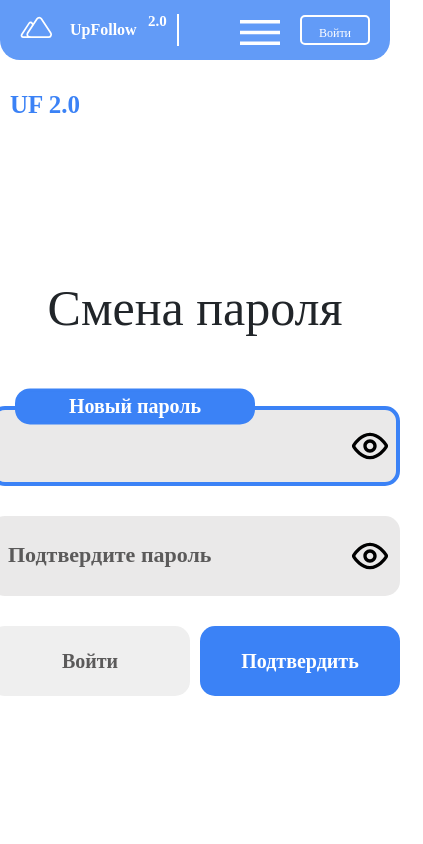
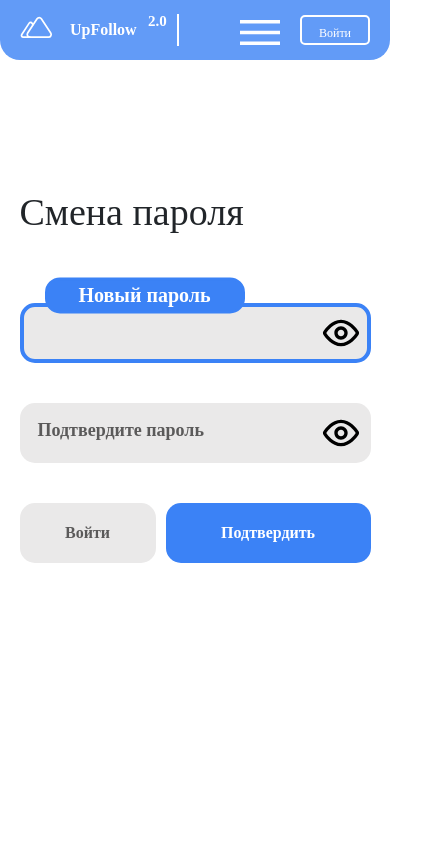
Before and after one commit to OverflowProjectMSP/final, a Vue app in the folder client/: page /EnterNewPassword in a window 390 px wide. Shown: the top 844 px of the page, 423 px wide, since content can reach past the window. Built offline with nearby package versions, Linux system fonts and the light colour scheme; no server answers; a web font is replaced by a local one.

Commit message:
Правка ебучей адаптивки, чтоб ее

```diff
--- a/client/src/components/Login/EnterCodePage.vue
+++ b/client/src/components/Login/EnterCodePage.vue
@@ -100,7 +100,6 @@ export default {
       </div>
     </form>
       <div class="mail" @click="pushtoFAQ">
-        <img src="/mail.svg" alt="" />
       </div>
       <div class="pass-err">
         <a href="" class="a mt-3">Не приходит код?</a>
@@ -147,7 +146,9 @@ h6 {
   top: 10px;
   left: 10px;
   display: block;
+  z-index: 6;
 }
+
 .img-container {
   display: block;
 }
@@ -159,10 +160,10 @@ h6 {
 }
 .all-container {
   display: flex;
-  background-color: #ecedee;
+  background-color: #fff;
   align-items: center;
   justify-content: center;
-  height: auto;
+  height: 100vh;
   width: 100%;
   position: relative;
 }
@@ -170,10 +171,14 @@ h6 {
   display: flex;
   border-radius: 50px;
   margin: 80px;
+  margin-top: -80px;
   width: 1100px;
   height: 620px;
   background: #fff;
   position: relative;
+  -webkit-box-shadow: 4px 1px 8px 2px rgba(34, 60, 80, 0.2);
+  -moz-box-shadow: 4px 1px 8px 2px rgba(34, 60, 80, 0.2);
+  box-shadow: 4px 1px 8px 2px rgba(34, 60, 80, 0.2);
 }
 .img {
   height: 620px;
@@ -369,12 +374,12 @@ h1 {
 
 }
 @media (max-width: 1235px) {
-  /* .mail img {
-    position: absolute;
-    top: 550px;
-    cursor: pointer;
-    right: -70px;
-  } */
+  .login-container {
+    margin-top: -50px !important;
+  }
+
+  .all-container {
+  }
 }
 
 @media (max-width: 1199px) {
@@ -439,6 +444,10 @@ h1 {
   .btn-container {
     top: 0;
     left: 400px;
+  }
+
+  .all-container {
+    height: 800px;
   }
 }
 @media (max-width: 705px) {
@@ -552,7 +561,7 @@ h1 {
   .input {
     margin-bottom: 40px;
     border-radius: 15px;
-    width: 300px;
+    width: 100%;
     height: 60px;
     background: #eae9e9;
     border: none;
@@ -561,6 +570,21 @@ h1 {
     font-weight: 500;
     font-size: 17px;
     color: #000000;
+  }
+  .input-container {
+    width: 80% !important;
+  }
+  .div-nickname {
+    width: 95%;
+  }
+
+  .btn-container {
+    width: 95%;
+  }
+
+  .login {
+    width: 100%;
+    margin: 0 !important;
   }
   .eye {
     position: absolute;
@@ -597,10 +621,14 @@ h1 {
 @media (max-width: 505px) {
   .all-container {
     background: #fff;
+    height: 600px;
   }
 
   .login-container {
-    margin: 0;
+    margin-top: -50px !important;
+
+    -webkit-box-shadow: none;
+    box-shadow: none;
   }
   /* .login-container {
     -webkit-box-shadow: 4px 4px 100px 0px rgba(34, 60, 80, 0.2);
@@ -610,4 +638,21 @@ h1 {
     margin-left: 50px;
   } */
 }
+
+@media (max-width: 450px) {
+  .login-container {
+    -webkit-box-shadow: none;
+    box-shadow: none;
+
+    margin-top: -140px;
+  }
+
+  .head h1 {
+    width: 300px;
+  }
+
+  .head p {
+    width: 300px;
+  }
+}
 </style>
--- a/client/src/components/Login/EnterCodePage1.vue
+++ b/client/src/components/Login/EnterCodePage1.vue
@@ -149,6 +149,7 @@ h6 {
   top: 10px;
   left: 10px;
   display: block;
+  z-index: 6;
 }
 .img-container {
   display: block;
@@ -161,10 +162,10 @@ h6 {
 }
 .all-container {
   display: flex;
-  background-color: #ecedee;
+  background-color: #fff;
   align-items: center;
   justify-content: center;
-  height: auto;
+  height: 100vh;
   width: 100%;
   position: relative;
 }
@@ -172,10 +173,14 @@ h6 {
   display: flex;
   border-radius: 50px;
   margin: 80px;
+  margin-top: -80px;
   width: 1100px;
   height: 620px;
   background: #fff;
   position: relative;
+  -webkit-box-shadow: 4px 1px 8px 2px rgba(34, 60, 80, 0.2);
+  -moz-box-shadow: 4px 1px 8px 2px rgba(34, 60, 80, 0.2);
+  box-shadow: 4px 1px 8px 2px rgba(34, 60, 80, 0.2);
 }
 .img {
   height: 620px;
--- a/client/src/components/Login/EnterNewPassword.vue
+++ b/client/src/components/Login/EnterNewPassword.vue
@@ -227,11 +227,12 @@ h6 {
   top: 10px;
   left: 10px;
   display: block;
+  z-index: 6;
 }
 
 .all-container {
   display: flex;
-  background-color: #ecedee;
+  background-color: #fff;
   align-items: center;
   justify-content: center;
   width: 100%;
@@ -243,11 +244,14 @@ h6 {
   display: flex;
   gap: 40px;
   border-radius: 50px;
-  margin: 80px 80px 80px 80px;
+  margin: -60px 80px 80px 80px;
   width: 1100px;
   height: 620px;
   background: #fff;
   position: relative;
+  -webkit-box-shadow: 4px 1px 8px 2px rgba(34, 60, 80, 0.2);
+  -moz-box-shadow: 4px 1px 8px 2px rgba(34, 60, 80, 0.2);
+  box-shadow: 4px 1px 8px 2px rgba(34, 60, 80, 0.2);
 }
 
 .cont-repass {
@@ -404,94 +408,336 @@ h6 {
 
 /* АДАПТИВКА */
 
-@media (max-width: 1140px) {
+@media (max-width: 1260px) {
+
+
+
+  .a {
+    top: 420px;
+  }
+
+
+}
+@media (max-width: 1235px) {
+  /* .mail img {
+    position: absolute;
+    top: 550px;
+    cursor: pointer;
+    right: -70px;
+  } */
+}
+
+@media (max-width: 1199px) {
+
+
+
+
+
+  .cont-repass {
+    padding: 0 40px;
+    margin: 0;
+  }
+
+
+
+  .input {
+    width: 100%;
+  }
+
+  .eye {
+    right: 10px;
+  }
+
+
+
+  .pass {
+    font-size: 18px;
+  }
+
+  .bt {
+    font-size: 20px;
+  }
+
+  .login {
+    padding: 0 30px;
+  }
+
+
+}
+
+@media (max-width: 1175px) {
+  .img-container {
+    display: none;
+  }
+
+  .head h1 {
+    font-size: 30px;
+  }
+
   .mount {
     display: none;
   }
 
   .login-container {
-    width: 700px;
-    padding-left: 30px;
+    height: 550px !important;
+    margin-top: -50px !important;
+  }
+
+  .head p {
+    font-size: 30px;
+  }
+
+  .a {
+    position: absolute;
+    top: 370px;
+    left: 50px;
+  }
+  .mail img {
+    position: absolute;
+    top: 550px;
+    cursor: pointer;
+    right: 10px;
+  }
+  .login-container {
+    display: flex;
+    border-radius: 50px;
+    margin: 80px;
+    width: 550px;
+    height: 600px;
+    background: #fff;
+    position: relative;
+  }
+  .err {
+    width: 1000px;
+    position: absolute;
+    top: 550px;
+    margin-left: -479px
+  }
+
+  .input-container {
+    top: 0px;
+    left: 50px;
+  }
+
+  .btn-container {
+    top: 0;
+    left: 400px;
+  }
+}
+@media (max-width: 705px) {
+  /* .mail img {
+    position: absolute;
+    top: 550px;
+    cursor: pointer;
+    right: 20px;
+  } */
+}
+@media (max-width: 685px) {
+  .mail img {
+    position: absolute;
+    top: 550px;
+    cursor: pointer;
+    right: 50px;
+  }
+
+  .head h1 {
+    font-size: 25px;
+  }
+
+  .head p {
+    font-size: 25px;
+  }
+
+  .a {
+    position: absolute;
+    left: 55px;
+    top: 430px
+  }
+  .input {
+    margin-bottom: 40px;
+    border-radius: 15px;
+    width: 100%;
+    height: 60px;
+    background: #eae9e9;
+    border: none;
+    padding: 20px;
+    font-family: var(--font-family);
+    font-weight: 500;
+    font-size: 20px;
+    color: #000000;
+  }
+
+  .input-container {
+    top: 0px;
+
+  }
+
+  .cont-repass {
+    padding: 0 20px;
   }
 
   .cont-repass h3 {
-    font-size: 70px;
-    text-align: center;
+    font-size: 38px;
   }
 
   .input {
-    height: 80px;
+    width: 100%;
+  }
+
+
+  .btn-container {
+    top: 80px;
+    left: 0;
+  }
+  .login-container {
+    display: flex;
+    border-radius: 50px;
+    margin: 80px;
+    margin-top: -170px !important;
+    width: 430px;
+    height: 600px;
+    background: #fff;
+    position: relative;
+  }
+  .eye {
+
+  }
+
+  .bt {
+    border-radius: 15px;
+    width: 300px;
+    height: 60px;
+    border: none;
+    cursor: pointer;
+    z-index: 7000;
+  }
+
+  .reg {
+    font-family: var(--font-family);
+    font-weight: 700;
+    font-size: 20px;
+    text-align: center;
+    color: #5b5a5a;
+    background: #eae9e9;
+    cursor: pointer;
+  }
+  .login {
+    font-family: var(--font-family);
+    font-weight: 700;
+    font-size: 20px;
+    text-align: center;
+    color: #fff;
+    background: #3b82f6;
+    text-align: center;
+    cursor: pointer;
+  }
+}
+
+@media (max-width: 567px) {
+  .input {
+    margin-bottom: 40px;
+    border-radius: 15px;
+    height: 60px;
+    background: #eae9e9;
+    border: none;
+    padding: 20px;
+    font-family: var(--font-family);
+    font-weight: 500;
+    font-size: 17px;
+    color: #000000;
+  }
+
+  .reg {
+    width: 200px;
+  }
+
+  .cont-repass {
+    align-items: center;
+  }
+
+  form {
+    width: 100%;
+  }
+
+
+
+  .eye {
+
+  }
+
+  .login-container {
+    margin-top: -290px !important;
+  }
+
+  .login {
+    font-family: var(--font-family);
+    font-weight: 700;
+    font-size: 20px;
+  }
+  .mail img {
+    right: 20px;
+  }
+  h6 {
+    display: none;
+  }
+  .reg {
+    font-family: var(--font-family);
+    font-weight: 700;
+    font-size: 18px;
+  }
+
+  .a {
+    font-size: 18px;
+  }
+}
+@media (max-width: 505px) {
+  .reg {
+    width: 40%;
+  }
+
+  .bt {
+    font-size: 16px;
+  }
+
+  .cont-repass {
+    margin: 0 !important;
+    padding: 0px;
+  }
+
+  .cont-repass h3 {
+    width: 90%;
+  }
+
+  .login-container {
+    width: 100%;
+  }
+
+  .input-container {
+    width: 90%;
+  }
+
+  form {
+    width: 100%;
+    display: flex;
+    flex-direction: column;
+    align-items: center;
+  }
+
+  .login {
+    width: 60%;
+  }
+
+  .btn-container {
+    width: 90%;
   }
 
   .pass {
-    margin-top: 8px;
-    font-size: 30px;
-  }
-
-  .eye {
-    top: 20px;
-  }
-
-  .butt {
-    font-size: 30px;
-  }
-}
-
-@media (max-width: 635px) {
-  .reg {
-    font-size: 20px;
-    vertical-align: center;
-  }
-
-  .login {
-    font-size: 20px;
-    vertical-align: center;
-  }
-  .grey {
-    font-size: 20px;
-    vertical-align: center;
-  }
-  .bt {
-    border-radius: 15px;
-    border: none;
-    cursor: pointer;
-    width: 200px;
-    height: 70px;
-    padding: 20px;
-  }
-  .butt {
-    width: 100%;
-  }
-
-  .all-container {
-    background-color: #fff;
+    width: 200px !important;
   }
 
   .login-container {
     margin: 0;
-    padding-left: 10px;
-    border-radius: 0;
+    box-shadow: none;
+    -webkit-box-shadow: none;
   }
-
-  .mail {
-    right: 20px;
-  }
-
-  .cont-repass {
-    margin: 0;
-    padding-right: 10px;
-  }
-
-  .cont-repass h3 {
-    font-size: 50px;
-  }
-
-  .pass {
-    font-size: 22px;
-  }
-
-  .butt {
-    font-size: 22px;
-  }
-}
-</style>
+ }</style>
--- a/client/src/components/Login/EnterPage.vue
+++ b/client/src/components/Login/EnterPage.vue
@@ -100,6 +100,7 @@ export default {
 
 <template>
   <div class="all-container">
+    <h6>UF 2.0</h6>
     <div class="login-container container">
       <div class="img-container">
         <img src="../../assets/Login/mounted.png" alt="" class="img" />
@@ -233,6 +234,7 @@ h6 {
   top: 10px;
   left: 10px;
   display: block;
+  z-index: 6;
 }
 .img-container {
   display: block;
@@ -256,6 +258,7 @@ h6 {
   display: flex;
   border-radius: 50px;
   margin: 80px;
+  margin-top: -50px !important;
   width: 1100px;
   height: 620px;
   background: #fff;
@@ -468,7 +471,7 @@ h1 {
     right: -40px;
   }
 }
-@media (max-width: 685px) {
+@media (max-width: 720px) {
   .mail img {
     position: absolute;
     top: 550px;
@@ -527,6 +530,7 @@ h1 {
     display: flex;
     border-radius: 50px;
     margin: 80px;
+    margin-top: -130px !important;
     width: 360px;
     height: 500px;
     background: #fff;
@@ -634,6 +638,15 @@ h1 {
   .input {
     background: #eae9e9;
   }
+
+  .all-container {
+    height: 680px;
+  }
+
+  .login-container {
+    margin-bottom: 0;
+  }
+
   .login-container {
     background: #fff;
   }
@@ -649,7 +662,8 @@ h1 {
 @media (max-width: 400px) {
   .login-container {
     box-shadow: none;
-    margin-top: -100px;
+    margin-top: -220px !important;
+
   }
 }
 </style>
--- a/client/src/components/Login/RecoveryPassPage.vue
+++ b/client/src/components/Login/RecoveryPassPage.vue
@@ -40,6 +40,7 @@ export default {
 
 <template>
   <div class="window">
+    <h6>UF 2.0</h6>
     <div class="main-cont">
       <div class="image">
         <img src="../../assets/Login/mounted.png" alt="" class="img" />
@@ -86,10 +87,12 @@ export default {
   justify-content: center;
   align-items: center;
 
-  background-color: #ecedee;
+  background-color: #fff;
 
   width: 100%;
   height: 100vh;
+
+  position: relative;
 }
 
 h1 {
@@ -100,13 +103,29 @@ h1 {
   width: 100%;
 }
 
+h6 {
+  font-family: var(--font-family);
+  font-weight: 700;
+  font-size: 25px;
+  color: #3b82f6;
+  position: absolute;
+  top: 10px;
+  left: 10px;
+  display: block;
+  z-index: 6;
+}
+
 .main-cont {
   display: flex;
 
   width: 1200px;
   height: 670px;
+  margin-top: -50px;
   background-color: #fff;
   border-radius: 50px;
+  -webkit-box-shadow: 4px 1px 8px 2px rgba(34, 60, 80, 0.2);
+  -moz-box-shadow: 4px 1px 8px 2px rgba(34, 60, 80, 0.2);
+  box-shadow: 4px 1px 8px 2px rgba(34, 60, 80, 0.2);
 }
 
 .main-ccc {
@@ -361,15 +380,20 @@ input:focus {
   }
   .grey {
     font-size: 18px;
-
     width: 210px;
   }
+
+  .window {
+    height: 600px;
+  }
+
   .main-cont {
     display: flex;
     border-radius: 50px;
     margin: 80px;
+    margin-top: -20px;
     width: 550px;
-    height: 600px;
+    height: 400px;
     background: #fff;
     position: relative;
   }
@@ -428,9 +452,50 @@ input:focus {
   }
 }
 
+@media (max-width: 530px) {
+  .main-ccc {
+    width: 100%;
+    align-items: center;
+  }
+
+  .main-ccc h1 {
+    margin-top: 0;
+  }
+
+  .btn-container {
+    width: 90%;
+  }
+
+  .div-username {
+  }
+}
+
 @media (max-width: 505px) {
   .window {
     background: #fff;
   }
 }
+
+@media (max-width: 420px) {
+  .main-cont {
+    margin-top: -170px;
+    -webkit-box-shadow: none;
+    box-shadow: none;
+    width: 90%;
+  }
+
+  .div-username {
+    display: flex;
+    justify-content: center;
+  }
+
+  .div-username span {
+    left: 30px;
+  }
+
+  .input {
+    width: 90%;
+  }
+
+}
 </style>
--- a/client/src/components/Login/RegisterPage.vue
+++ b/client/src/components/Login/RegisterPage.vue
@@ -238,6 +238,7 @@ h6 {
   top: 10px;
   left: 10px;
   display: block;
+  z-index: 6;
 }
 .err {
   font-family: var(--font-family);
@@ -252,7 +253,7 @@ h6 {
 
   position: relative;
 
-  background-color: #ecedee;
+  background-color: #fff;
 
   width: 100%;
   height: 100vh;
@@ -271,8 +272,13 @@ h1 {
 
   width: 1200px;
   height: 630px;
+  margin-top: -100px !important;
   background-color: #fff;
   border-radius: 50px;
+  -webkit-box-shadow: 4px 1px 8px 2px rgba(34, 60, 80, 0.2);
+  -moz-box-shadow: 4px 1px 8px 2px rgba(34, 60, 80, 0.2);
+  box-shadow: 4px 1px 8px 2px rgba(34, 60, 80, 0.2);
+
 }
 
 .headernew {
@@ -540,10 +546,38 @@ input:focus {
     margin-bottom: 10px;
     font-size: 42px;
   }
+
+  .window {
+    height: 900px;
+  }
 }
+
+@media (max-width: 810px) {
+
+}
+
 @media (max-width: 670px) {
   .window {
     background: #fff;
+  }
+
+  .main-ccc {
+    width: 100% !important;
+  }
+
+  .input {
+    width: 100%;
+  }
+
+  .inputs-cont div {
+    width: 90%;
+  }
+
+  .btn-container {
+    width: 100%;
+    justify-content: space-between;
+    gap: 10px;
+    padding: 0 25px;
   }
 }
 
@@ -553,9 +587,9 @@ input:focus {
   }
 
   .input {
-    width: 340px;
-    height: 55px;
+
   }
+
 
   input {
     font-size: 22px !important;
@@ -565,17 +599,14 @@ input:focus {
     font-size: 18px !important;
   }
 
-  .btn-container {
-    width: 340px;
-    gap: 20px;
-  }
+
   .grey {
     font-size: 13px;
     height: 50px;
     width: 150px;
   }
   .reg {
-    font-size: 22px;
+    font-size: 16px;
     height: 50px;
     width: 150px;
   }
@@ -594,4 +625,18 @@ input:focus {
     background: #fff;
   }
 }
+
+@media (max-width: 450px) {
+
+  .window {
+    height: 600px;
+  }
+  .main-cont {
+    -webkit-box-shadow: none;
+    box-shadow: none;
+
+    width: 380px;
+    margin-top: 30px !important;
+  }
+}
 </style>
```
